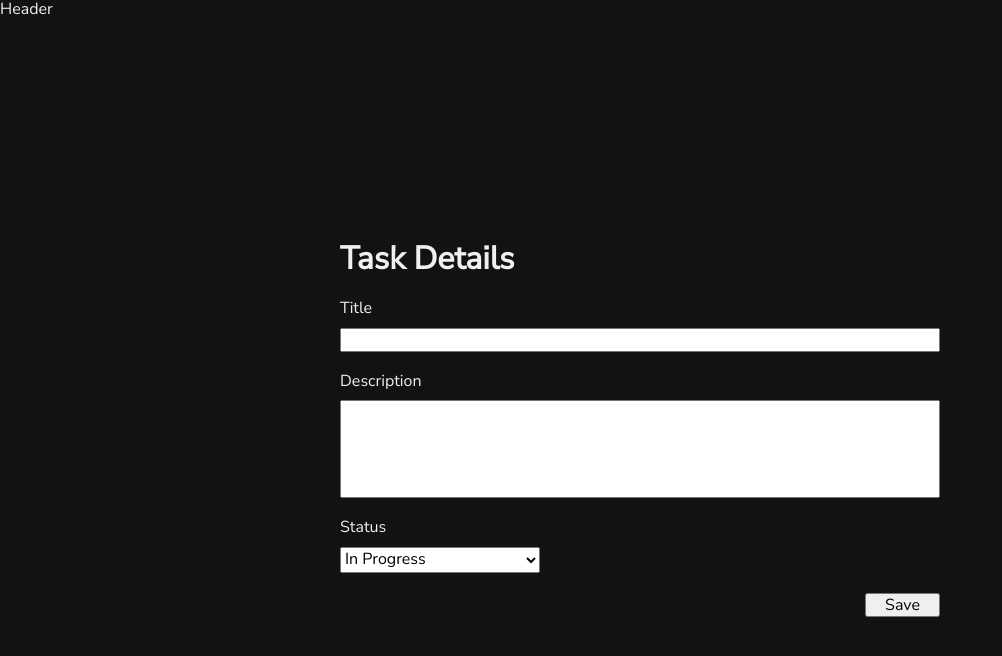
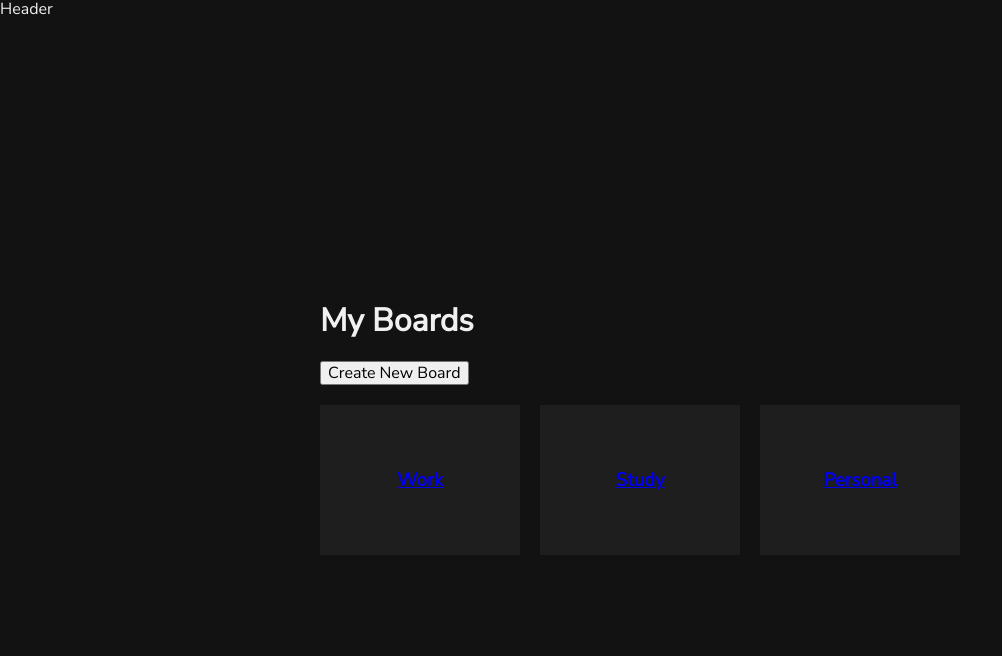
Before and after one commit to mxtrd/taskflow, a React (Vite) app: page /boards in a window 1280 px wide. Shown: the top 656 px of the page, without its empty margins (0-1002 px from the left). Built offline with nearby package versions, Linux system fonts and the light colour scheme.

Commit message:
feat(routing): add react-router core routes for stage 2 (#15)

```diff
--- a/package.json
+++ b/package.json
@@ -13,7 +13,8 @@
   "dependencies": {
     "clsx": "^2.1.1",
     "react": "^19.2.0",
-    "react-dom": "^19.2.0"
+    "react-dom": "^19.2.0",
+    "react-router-dom": "^7.13.1"
   },
   "devDependencies": {
     "@eslint/js": "^9.39.1",
--- a/src/app/App.tsx
+++ b/src/app/App.tsx
@@ -1,8 +1,24 @@
+import { Navigate, Route, Routes } from "react-router-dom"
+import LoginPage from "@/pages/login-page"
+import BoardsPage from "@/pages/boards-page"
+import BoardPage from "@/pages/board-page"
 import TaskPage from "@/pages/task-page"
+
+const ProfilePage = () => <div>Profile Page</div>
+const NotFoundPage = () => <div>404 Page not found</div>
 
 const App = () => {
   return (
-      <TaskPage />
+    <Routes>
+      <Route path="/login" element={<LoginPage />} />
+      <Route path="/boards" element={<BoardsPage />} />
+      <Route path="/boards/:boardId" element={<BoardPage />} />
+      <Route path="/boards/:boardId/tasks/:taskId" element={<TaskPage />} />
+      <Route path="/profile" element={<ProfilePage />} />
+
+      <Route path="/" element={<Navigate to="/boards" replace />} />
+      <Route path="*" element={<NotFoundPage />} />
+    </Routes>
   )
 }
 
--- a/src/main.tsx
+++ b/src/main.tsx
@@ -1,7 +1,10 @@
 import { createRoot } from "react-dom/client"
+import { BrowserRouter } from "react-router-dom"
 // import { StrictMode } from 'react'
 import App from "@/app"
 
 createRoot(document.getElementById("root")!).render(
+  <BrowserRouter basename={import.meta.env.BASE_URL}>
     <App />
+  </BrowserRouter>,
 )
```
Also changed, not shown: 1 other file (tests, documents, lock files or other folders).
